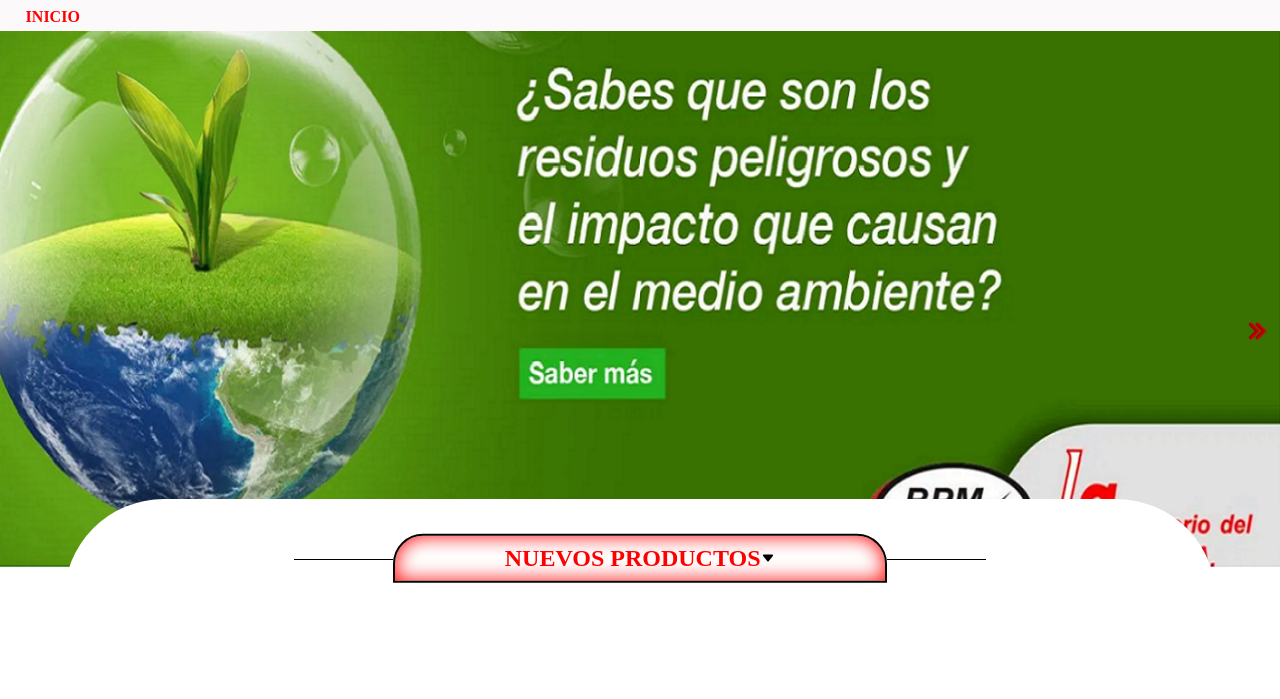
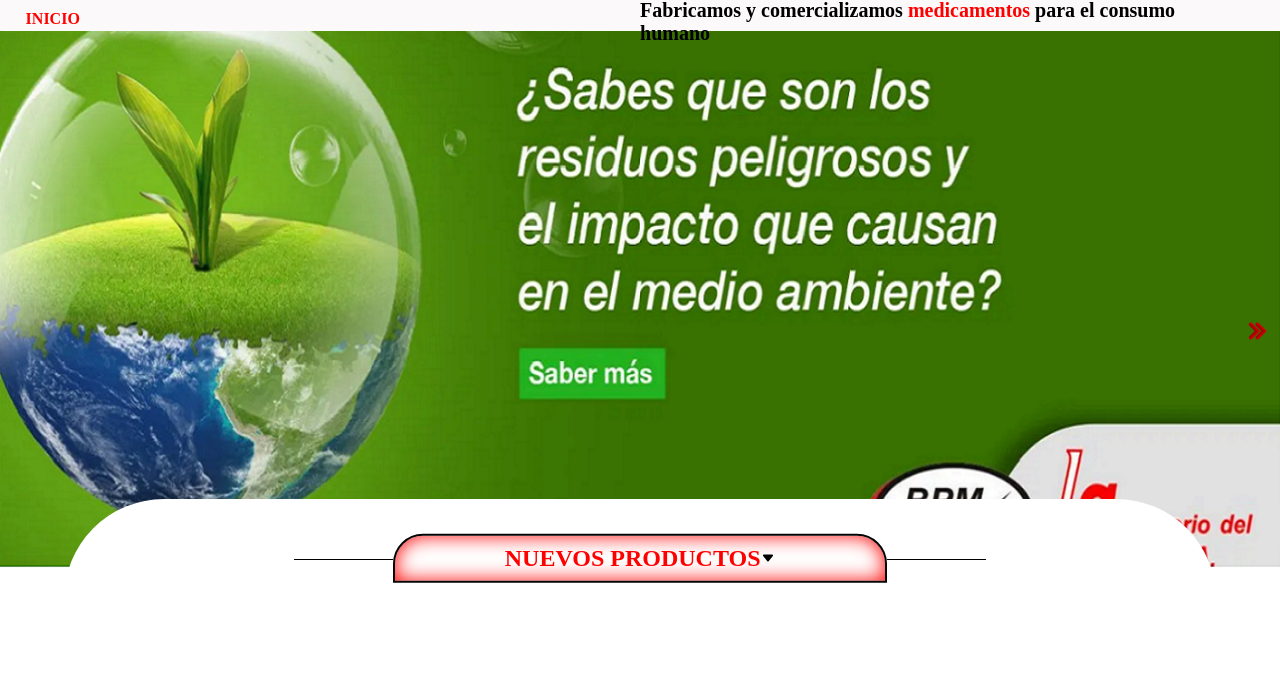
Before and after one commit to Josveco123/laboratorio-del-caribe, a website: page index.html in a window 1280 px wide. Shown: the part 101-800 px from the top of the page. Drawn offline with Linux system fonts and the light colour scheme.

Commit message:
version 13

```diff
--- a/estilos.css
+++ b/estilos.css
@@ -101,11 +101,9 @@ header {
   height: auto;
 }
 
-
 .clase-mnu-nosotros {
   width: 13%;
   height: 100%;
-
 }
 
 .clase-mnu-nosotros p {
@@ -147,13 +145,16 @@ header {
 /**** ZONA DE  INFORMACION DE NAVEGACION LINEA 3    */
 /*    */
 #informacion-nav {
+  display: flex;
+  justify-content: flex-start;
+  flex-direction: row;
   width: 100%;
   height: 2rem;
   background-color: rgb(252, 249, 250);
 }
 
 .inicio {
-    margin-top: .7%;
+  margin-top: 0.7%;
   display: flex;
   margin-left: 2%;
   align-items: center;
@@ -162,7 +163,28 @@ header {
   font-family: vardana;
   font-weight: bold;
 }
+#slogan {
+  width: 46%;
+  height: 100%;
+  margin-left: auto;
+  font-size: 20px;
+  margin-right: 4%;
+  font-family: vardana;
+  margin-top: 0;
+  font-weight: bold;
+}
+#medicamentos {
+  color: red;
+}
+@keyframes medicamentos {
+    0% { opacity: 1; }
+    50% { opacity: 0; }
+    100% { opacity: 1; }
+}
 
+#medicamentos {
+    animation: medicamentos 1s infinite;
+}
 /*    */
 /**** ZONA DE  INICIO PAGINA 1    */
 /*    */
@@ -178,7 +200,6 @@ header {
   height: auto;
   display: none;
 }
-
 
 .slider img.active {
   display: block;
@@ -249,7 +270,7 @@ button {
 
 #figura1 {
   display: flex;
-    justify-content:center;
+  justify-content: center;
   align-items: center;
   margin-top: 6%;
   width: 50%;
@@ -263,6 +284,6 @@ button {
   font-family: vardana;
   font-weight: bold;
 }
-#figura1 img{
+#figura1 img {
   width: 3%;
 }
--- a/index.html
+++ b/index.html
@@ -29,6 +29,7 @@
             </div>
             <div id="informacion-nav">
                 <a class="inicio" href="/index.html">INICIO</a>
+                <p id="slogan">Fabricamos y comercializamos <span id="medicamentos"> medicamentos </span>para el consumo humano</p>
             </div>
         </header>
         <section id="pagina1">
```
Lines whose indentation alone changed are shown as unchanged.
